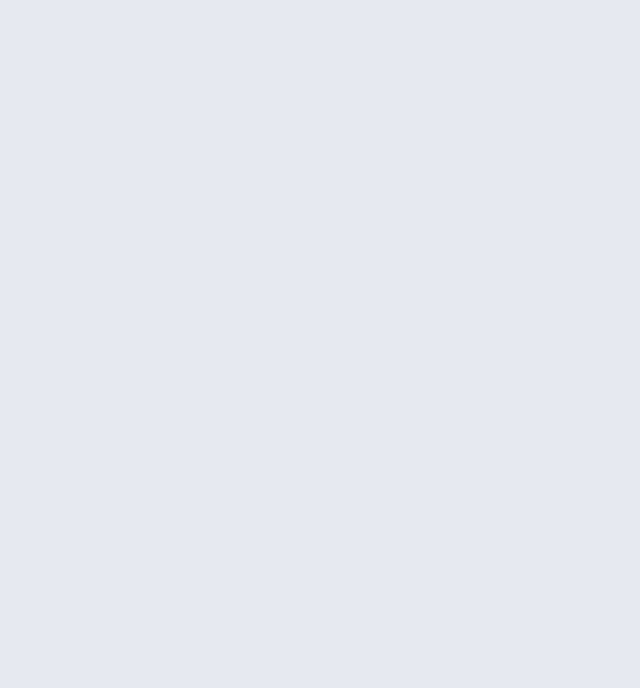
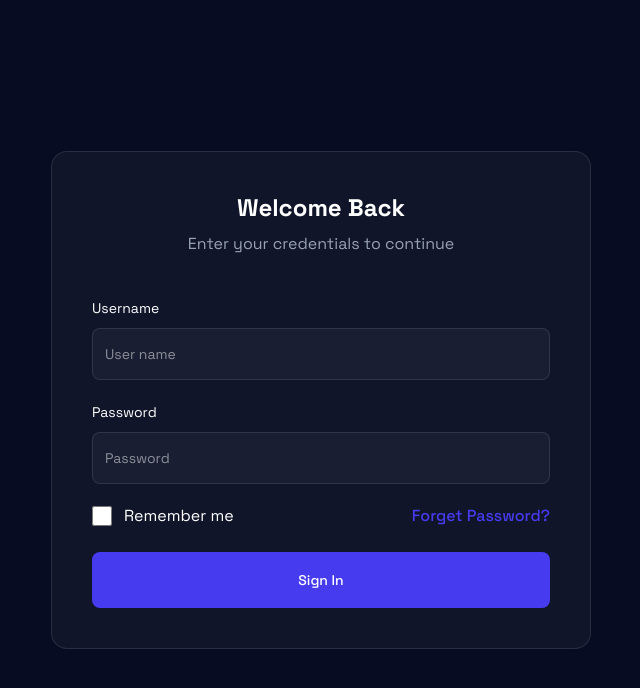
Before and after one commit to nur-it/react-un-lion-dashboard, a React (Vite) app: page /sign-in in a window 1280 px wide. Before the commit this address had no page. Shown: the top 688 px of the page, without its empty margins (319-959 px from the left). Built offline with nearby package versions, Linux system fonts and the light colour scheme.

Commit message:
signin page done

```diff
--- /dev/null
+++ b/src/app/sign-in.jsx
@@ -0,0 +1,67 @@
+import { Button } from "@/components/ui/button";
+import { Link } from "react-router";
+
+const SignInPage = () => {
+  return (
+    <section>
+      <div className="flex h-screen w-full items-center justify-center bg-dark_bg">
+        <div className="w-[540px] space-y-10 rounded-2xl border border-[#FFFFFF1A] bg-[#FFFFFF0A] p-10">
+          <div className="flex items-center justify-center">
+            <div className="space-y-2">
+              <h4 className="text-center text-2xl font-bold text-white">
+                Welcome Back
+              </h4>
+              <p className="text-center text-text_disable">
+                Enter your credentials to continue
+              </p>
+            </div>
+          </div>
+          <form action="#" className="space-y-6">
+            <div className="space-y-5">
+              <div className="space-y-2">
+                <label htmlFor="Username" className="text-sm text-white">
+                  Username
+                </label>
+                <input
+                  type="text"
+                  placeholder="User name"
+                  className="auth_input_field"
+                />
+              </div>
+              <div className="space-y-2">
+                <label htmlFor="Username" className="text-sm text-white">
+                  Password
+                </label>
+                <input
+                  type="password"
+                  placeholder="Password"
+                  className="auth_input_field"
+                />
+              </div>
+              <div className="flex items-center justify-between">
+                <div className="flex items-center space-x-3">
+                  <input
+                    type="checkbox"
+                    id="accent-checkbox"
+                    className="h-5 w-5 rounded border-[#98A2B3] text-blue-600"
+                  />
+                  <label htmlFor="accent-checkbox" className="text-white">
+                    Remember me
+                  </label>
+                </div>
+                <div>
+                  <Link to={"#"} className="font-medium text-primary_main">
+                    Forget Password?
+                  </Link>
+                </div>
+              </div>
+            </div>
+            <Button className="h-[56px] w-full bg-primary_main">Sign In</Button>
+          </form>
+        </div>
+      </div>
+    </section>
+  );
+};
+
+export default SignInPage;
--- a/src/routes/index.jsx
+++ b/src/routes/index.jsx
@@ -2,6 +2,7 @@ import AskAvatarPage from "@/app/ask-avatar";
 import HomePage from "@/app/home";
 import KnowledgeBasePage from "@/app/knowledge-base";
 import SettingPage from "@/app/setting";
+import SignInPage from "@/app/sign-in";
 import RootLayout from "@/layouts/root-layout";
 import { BrowserRouter, Route, Routes } from "react-router";
 
@@ -16,6 +17,7 @@ const RouterProvider = () => {
           <Route path="ask-avatar" element={<AskAvatarPage />} />
           <Route path="settings" element={<SettingPage />} />
         </Route>
+        <Route path="sign-in" element={<SignInPage />} />
       </Routes>
     </BrowserRouter>
   );
--- a/src/styles/global.css
+++ b/src/styles/global.css
@@ -55,3 +55,6 @@
 .trusted-input-field {
   @apply h-full w-full bg-transparent text-sm outline-none placeholder:text-gray500;
 }
+.auth_input_field {
+  @apply flex h-[52px] w-full items-center rounded-lg border border-[#FFFFFF1A] bg-[#FFFFFF0A] px-3 py-4 text-sm text-white outline-none placeholder:text-white/[50%];
+}
```
